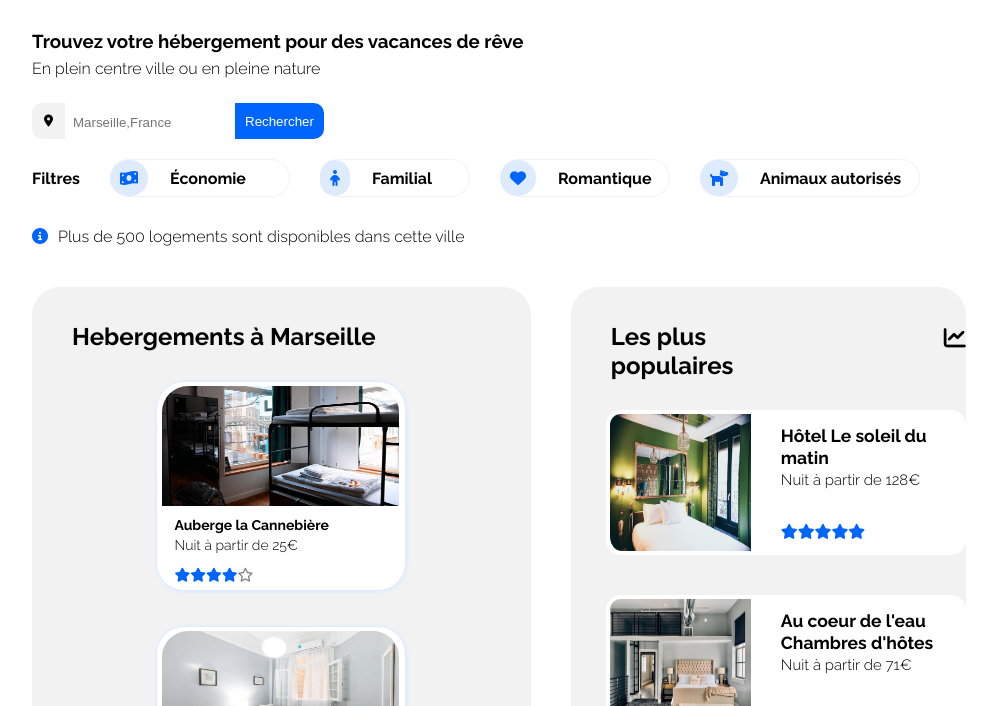
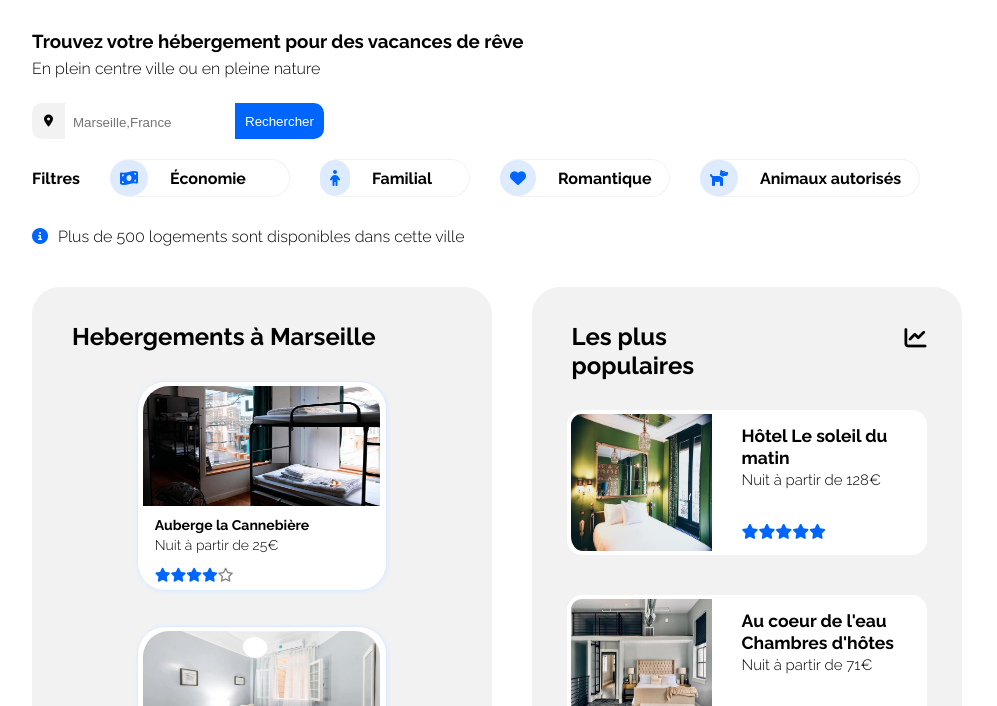
Before and after one commit to Alexandre-lar/AlexandreLarosa_2_021220, a plain HTML site: page index.html in a window 1280 px wide. Shown: the part 78-784 px from the top of the page, without its empty margins (118-1115 px from the left). Drawn offline with Linux system fonts and the light colour scheme.

Commit message:
Amélioration responsivité Les plus populaires

```diff
--- a/styles.css
+++ b/styles.css
@@ -338,11 +338,11 @@ input:focus {
 /* Aside */
 
 aside {
-  flex: 0.27;
+  flex: 0.26;
   display: flex;
   background-color: #f2f2f2;
   height: 670px;
-
+  padding-right: 35px;
   border-radius: 28px;
   margin-left: 40px;
   flex-direction: column;
```
